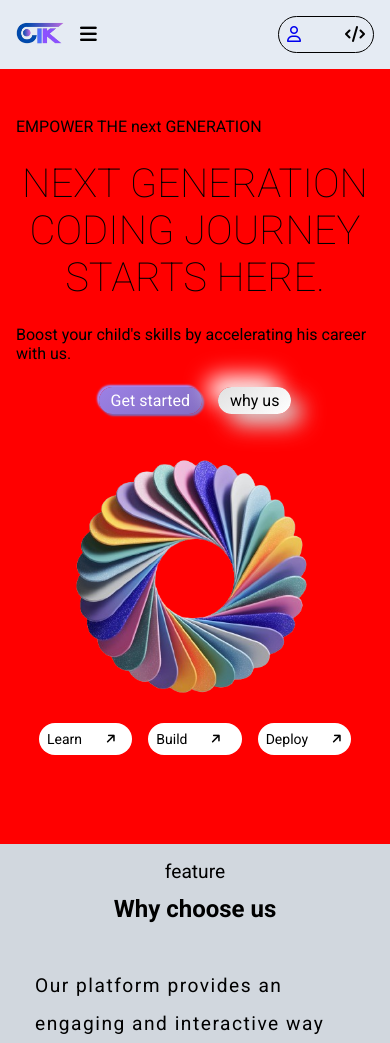
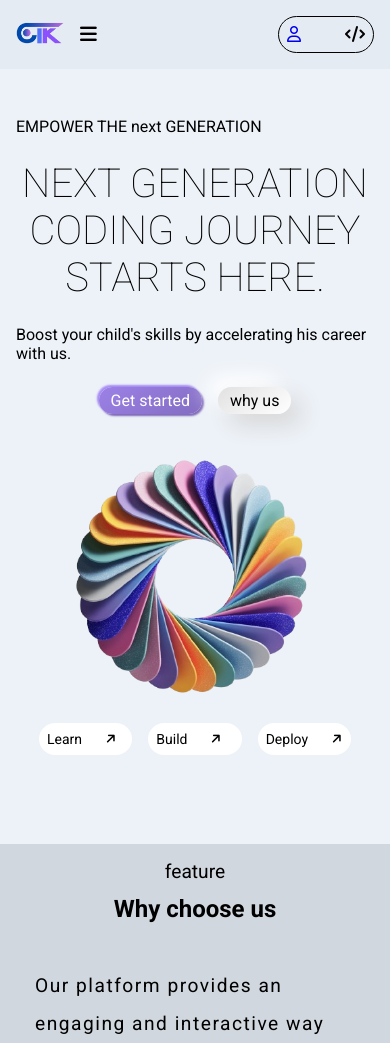
Before and after one commit to cobrianz/EDUTECT, a PHP site: page /index.html in a window 390 px wide. Shown: the top 1043 px of the page. Run offline with PHP 8.4, Linux system fonts and the light colour scheme; some libraries are stand-ins or nearby versions.

Commit message:
first commit

```diff
--- a/style.css
+++ b/style.css
@@ -4,6 +4,7 @@
     padding: 0;
     box-sizing: border-box;
     font-family: "Roboto", sans-serif;
+    scroll-behavior: smooth;
 
 }
 
@@ -894,7 +895,6 @@
     }
 
     .hero {
-        background: red;
         padding-bottom: 3rem;
     }
 
```
